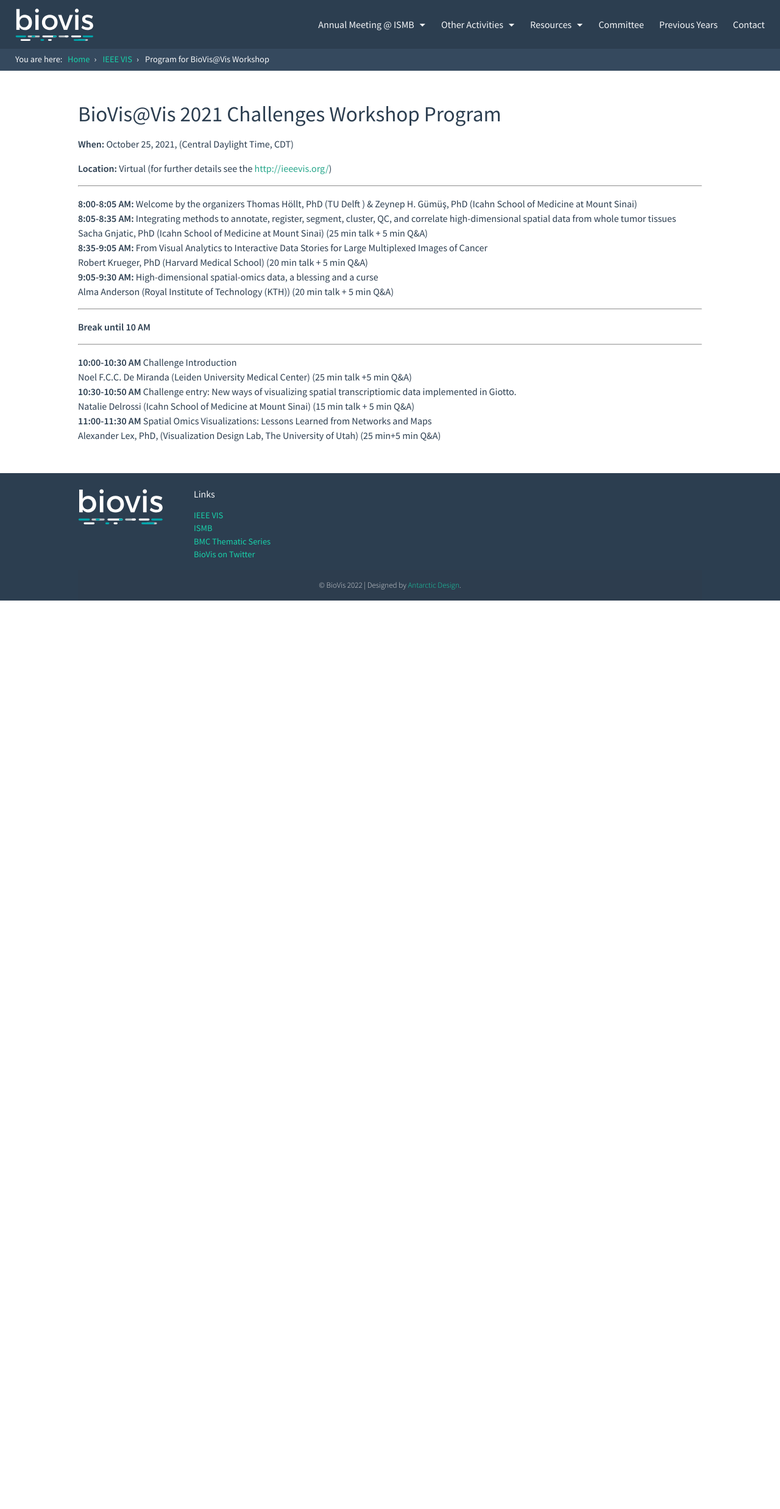
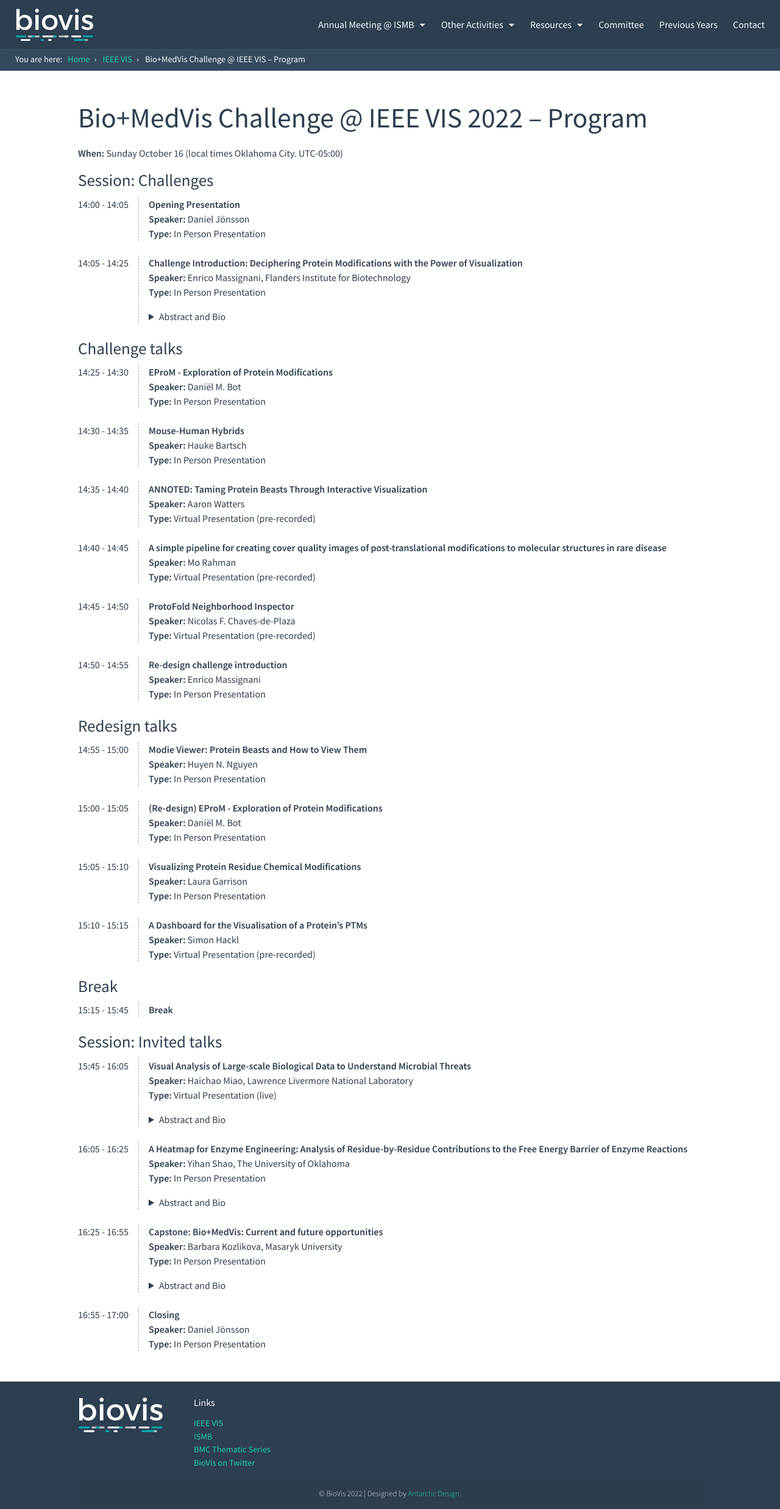
Before and after one commit to foreveremain/2024, a Jekyll site: the page built from program_ieee.md, in a window 1280 px wide. Shown: the whole page at 61% size. Built offline with Jekyll 4.4.1, drawn with Linux system fonts in a browser that asks for light colours; before the commit the page ends 985 px from its top, so only the background shows below that.

Commit message:
add Bio+MedVis Challenge program

```diff
--- a/css/main.css
+++ b/css/main.css
@@ -814,11 +814,23 @@ ul.post-list {
     margin-bottom: 1.5em;
 }
 
+@media only screen and (max-width: 700px) {
+    .schedulerow {
+        display: block;
+    }
+
+    .schedulerow > :first-child {
+        margin-bottom: 0.5em;
+    }
+}
+
 .schedulerow > :first-child {
     flex-shrink: 0;
+}
 
-    border-right: 1px dashed #aaa;
-    padding-right: 1em;
+.schedulerow > :nth-child(2) {
+    padding-left: 1em;
+    border-left: 1px dashed #aaa;
 }
 
 .schedulerow ul {
@@ -828,6 +840,14 @@ ul.post-list {
 .schedulerow .speaker {
     font-weight: bold;
     text-decoration: underline;
+}
+
+.schedulerow details {
+    margin-top: 1em;
+}
+
+.schedulerow details summary {
+    cursor: pointer;
 }
 
 /* --- */
--- a/program_ieee.md
+++ b/program_ieee.md
@@ -1,38 +1,13 @@
 ---
 layout: page
-title: Program for BioVis@Vis Workshop
+title: Bio+MedVis Challenge @ IEEE VIS – Program
 permalink: /program_ieee/
 back_title: IEEE VIS
-back_url: ieeevis
+back_url: biovisChallenges_vis
 ---
 
-## BioVis@Vis 2021 Challenges Workshop Program
+# Bio+MedVis Challenge @ IEEE VIS 2022 – Program
 
-**When:** October 25, 2021, (Central Daylight Time, CDT)
+**When:** Sunday October 16 (local times Oklahoma City. UTC-05:00)
 
-**Location:** Virtual (for further details see the [http://ieeevis.org/](http://ieeevis.org/))
-
-<a name="agenda"></a>
-
-<hr>
-
-**8:00-8:05 AM:** Welcome by the organizers Thomas Höllt, PhD (TU Delft ) & Zeynep H. Gümüş, PhD (Icahn School of Medicine at Mount Sinai)
-**8:05-8:35 AM:** Integrating methods to annotate, register, segment, cluster, QC, and correlate high-dimensional spatial data from whole tumor tissues
-Sacha Gnjatic, PhD (Icahn School of Medicine at Mount Sinai) (25 min talk + 5 min Q&A)
-**8:35-9:05 AM:** From Visual Analytics to Interactive Data Stories for Large Multiplexed Images of Cancer
-Robert Krueger, PhD (Harvard Medical School) (20 min talk + 5 min Q&A)
-**9:05-9:30 AM:** High-dimensional spatial-omics data, a blessing and a curse
-Alma Anderson (Royal Institute of Technology (KTH)) (20 min talk + 5 min Q&A)
-
-<hr>
-
-**Break until 10 AM**
-
-<hr>
-
-**10:00-10:30 AM** Challenge Introduction
-Noel F.C.C. De Miranda (Leiden University Medical Center) (25 min talk +5 min Q&A)
-**10:30-10:50 AM** Challenge entry: New ways of visualizing spatial transcriptiomic data implemented in Giotto.
-Natalie Delrossi  (Icahn School of Medicine at Mount Sinai)  (15 min talk + 5 min Q&A)
-**11:00-11:30 AM** Spatial Omics Visualizations: Lessons Learned from Networks and Maps
-Alexander Lex, PhD, (Visualization Design Lab, The University of Utah) (25 min+5 min Q&A)
+{% include_relative program_ieee_timetable.html %}
--- /dev/null
+++ b/program_ieee_timetable.html
@@ -0,0 +1,221 @@
+<h3>Session: Challenges</h3>
+
+<div class="schedulerow">
+    <div class="timeSpans">14:00 - 14:05</div>
+    <div class="scheduledetails">
+        <div class="well"><strong>Opening Presentation</strong></div>
+        <div class="room"><strong>Speaker:</strong> Daniel Jönsson</div>
+        <div class="room"><strong>Type:</strong> In Person Presentation</div>
+    </div>
+</div>
+<div class="schedulerow">
+    <div class="timeSpans">14:05 - 14:25</div>
+    <div class="scheduledetails">
+        <div class="well"><strong>Challenge Introduction: Deciphering Protein Modifications with the Power of
+                Visualization</strong></div>
+        <div class="room"><strong>Speaker:</strong> Enrico Massignani, Flanders Institute for Biotechnology</div>
+        <div class="room"><strong>Type:</strong> In Person Presentation</div>
+        <details>
+            <summary>Abstract and Bio</summary>
+            <p><strong>Abstract:</strong> Post-Translational Modification (PTM) is the covalent addition or removal of
+                functional groups from an amino acid residue in a protein. Thus, PTMs contribute greatly to the
+                complexity of the proteome by generating millions of potential proteoforms from a few thousands of
+                unmodified proteins. PTMs play a key regulatory role in every known biological process - from signal
+                transduction to mRNA splicing - and their dysregulation is often a hallmark of disease. An important
+                aspect is that multiple PTMs can co-exist on the same protein, histones being a prime example of this
+                crosstalk. Within this context, one of the projects of the CompOmics group is reprocessing proteomics
+                data from the PRIDE repository using “ionbot”, a machine learning-based peptide identification engine
+                that can perform “open PTM searches” to identify all PTMs that are present in a sample. Although the
+                project has successfully found new PTMs, the challenge we face now is finding a clear and concise
+                visualization to communicate and interpret our results.</p>
+            <p><strong>Bio:</strong> Enrico Massignani studied Biotechnology and Bioinformatics at the University of
+                Milan (Italy). He learned my PhD in 2021 with a thesis on computational methods to research protein
+                arginine methylations and other PTMs by mass spectrometry, supervised by Dr Tiziana Bonaldi at the
+                European School of Medicine (SEMM, Milan, Italy). He is currently working as a Postdoc at the Flanders
+                Institute for Biotechnology, in the CompOmics group led by Prof Lennart Martens. His research mainly
+                focuses on understanding the effects of PTMs on a protein's structure and function and how different
+                PTMs can interact with each other.</p>
+        </details>
+    </div>
+</div>
+
+<h3>Challenge talks</h3>
+
+<div class="schedulerow">
+    <div class="timeSpans">14:25 - 14:30</div>
+    <div class="scheduledetails">
+        <div class="well"><strong>EProM - Exploration of Protein Modifications</strong></div>
+        <div class="room"><strong>Speaker:</strong> Daniël M. Bot</div>
+        <div class="room"><strong>Type:</strong> In Person Presentation</div>
+    </div>
+</div>
+<div class="schedulerow">
+    <div class="timeSpans">14:30 - 14:35</div>
+    <div class="scheduledetails">
+        <div class="well"><strong>Mouse-Human Hybrids</strong></div>
+        <div class="room"><strong>Speaker:</strong> Hauke Bartsch</div>
+        <div class="room"><strong>Type:</strong> In Person Presentation</div>
+    </div>
+</div>
+<div class="schedulerow">
+    <div class="timeSpans">14:35 - 14:40</div>
+    <div class="scheduledetails">
+        <div class="well"><strong>ANNOTED: Taming Protein Beasts Through Interactive Visualization</strong></div>
+        <div class="room"><strong>Speaker:</strong> Aaron Watters</div>
+        <div class="room"><strong>Type:</strong> Virtual Presentation (pre-recorded)</div>
+    </div>
+</div>
+<div class="schedulerow">
+    <div class="timeSpans">14:40 - 14:45</div>
+    <div class="scheduledetails">
+        <div class="well"><strong>A simple pipeline for creating cover quality images of post-translational
+                modifications to molecular structures in rare disease</strong></div>
+        <div class="room"><strong>Speaker:</strong> Mo Rahman</div>
+        <div class="room"><strong>Type:</strong> Virtual Presentation (pre-recorded)</div>
+    </div>
+</div>
+<div class="schedulerow">
+    <div class="timeSpans">14:45 - 14:50</div>
+    <div class="scheduledetails">
+        <div class="well"><strong>ProtoFold Neighborhood Inspector</strong></div>
+        <div class="room"><strong>Speaker:</strong> Nicolas F. Chaves-de-Plaza</div>
+        <div class="room"><strong>Type:</strong> Virtual Presentation (pre-recorded)</div>
+    </div>
+</div>
+<div class="schedulerow">
+    <div class="timeSpans">14:50 - 14:55</div>
+    <div class="scheduledetails">
+        <div class="well"><strong>Re-design challenge introduction</strong></div>
+        <div class="room"><strong>Speaker:</strong> Enrico Massignani</div>
+        <div class="room"><strong>Type:</strong> In Person Presentation</div>
+    </div>
+</div>
+
+<h3>Redesign talks</h3>
+
+<div class="schedulerow">
+    <div class="timeSpans">14:55 - 15:00</div>
+    <div class="scheduledetails">
+        <div class="well"><strong>Modie Viewer: Protein Beasts and How to View Them</strong></div>
+        <div class="room"><strong>Speaker:</strong> Huyen N. Nguyen</div>
+        <div class="room"><strong>Type:</strong> In Person Presentation</div>
+    </div>
+</div>
+<div class="schedulerow">
+    <div class="timeSpans">15:00 - 15:05</div>
+    <div class="scheduledetails">
+        <div class="well"><strong>(Re-design) EProM - Exploration of Protein Modifications</strong></div>
+        <div class="room"><strong>Speaker:</strong> Daniël M. Bot</div>
+        <div class="room"><strong>Type:</strong> In Person Presentation</div>
+    </div>
+</div>
+<div class="schedulerow">
+    <div class="timeSpans">15:05 - 15:10</div>
+    <div class="scheduledetails">
+        <div class="well"><strong>Visualizing Protein Residue Chemical Modifications</strong></div>
+        <div class="room"><strong>Speaker:</strong> Laura Garrison</div>
+        <div class="room"><strong>Type:</strong> In Person Presentation</div>
+    </div>
+</div>
+<div class="schedulerow">
+    <div class="timeSpans">15:10 - 15:15</div>
+    <div class="scheduledetails">
+        <div class="well"><strong>A Dashboard for the Visualisation of a Protein’s PTMs</strong></div>
+        <div class="room"><strong>Speaker:</strong> Simon Hackl</div>
+        <div class="room"><strong>Type:</strong> Virtual Presentation (pre-recorded)</div>
+    </div>
+</div>
+
+
+<h3>Break</h3>
+<div class="schedulerow">
+    <div class="timeSpans">15:15 - 15:45</div>
+    <div class="scheduledetails">
+        <div class="well"><strong>Break</strong></div>
+    </div>
+</div>
+
+<h3>Session: Invited talks</h3>
+
+<div class="schedulerow">
+    <div class="timeSpans">15:45 - 16:05</div>
+    <div class="scheduledetails">
+        <div class="well"><strong>Visual Analysis of Large-scale Biological Data to Understand Microbial
+                Threats</strong></div>
+        <div class="room"><strong>Speaker:</strong> Haichao Miao, Lawrence Livermore National Laboratory</div>
+        <div class="room"><strong>Type:</strong> Virtual Presentation (live)</div>
+        <details>
+            <summary>Abstract and Bio</summary>
+            <p><strong>Abstract:</strong> Infectious diseases pose a threat to both public health and economies
+                worldwide. Dedicated cell imaging research and the development of novel drugs will be critical to
+                countering these microbial threats, such as antibiotic-resistant bacteria. However, with the increasing
+                capabilities of imaging techniques and the design of novel biomolecular therapeutics, the corresponding
+                data are becoming increasingly difficult to analyze, and both existing data management and visualization
+                are reaching their limits. In this talk, I will introduce two areas where the large scale of data and
+                its spatial complexity make sense-making difficult, and discuss the challenges and possible solutions.
+                In DNA nanotechnology, DNA can be used as a building material for constructing nanoscale therapeutic
+                devices. However, the spatial conformations and number of features require abstract visual
+                representations to effectively display information relevant to a particular in silico design task. Also,
+                novel microscopes for dynamic imaging of cells, such as the lattice light sheet microscope, achieve
+                unprecedented temporal resolutions and acquisition durations that can produce TB-scale data with
+                incredibly high spatial complexity. Addressing these challenges goes beyond finding suitable visual
+                representations but also requires appropriate solutions for data access and real-time exploration.</p>
+            <p><strong>Bio:</strong> Haichao Miao is a researcher at the Center for Applied Scientific Computing,
+                Lawrence Livermore National Laboratory. He focuses on applying visualization and virtual reality methods
+                to problems in dynamic microscopy and additive manufacturing. He received his PhD in computer science
+                from TU Wien, Austria, in 2019. From 2016 to 2020, he worked at the Austrian Institute of Technology,
+                where he focused on the development of in-silico design methods for DNA nanostructure modeling.</p>
+        </details>
+    </div>
+</div>
+<div class="schedulerow">
+    <div class="timeSpans">16:05 - 16:25</div>
+    <div class="scheduledetails">
+        <div class="well"><strong>A Heatmap for Enzyme Engineering: Analysis of Residue-by-Residue Contributions to the
+                Free Energy Barrier of Enzyme Reactions</strong></div>
+        <div class="room"><strong>Speaker:</strong> Yihan Shao, The University of Oklahoma</div>
+        <div class="room"><strong>Type:</strong> In Person Presentation</div>
+        <details>
+            <summary>Abstract and Bio</summary>
+            <p><strong>Abstract:</strong> In enzyme mechanistic studies and mutant designs, it is highly desirable to
+                know the individual residue contributions to the reaction free energy barrier. In this talk, we will
+                show that such free energy contributions from each residue can be readily obtained by post-processing ab
+                initio quantum mechanical molecular mechanical (ai-QM/MM) free energy simulation trajectories.
+                Specifically, through mean force integration along the minimum free energy pathway (MFEP), one can
+                obtain the electrostatic, polarization, and van der Waals (vdW) contributions from each residue to the
+                free energy barrier. Separately, a similar analysis procedure will allow us to assess the contribution
+                from different reaction coordinates. The chorimate mutase reaction will be used to demonstrate the
+                utilization of these two trajectory analysis tools. </p>
+            <p><strong>Bio:</strong> Dr. Yihan Shao is an Associate Professor of Chemistry and Biochemistry at the
+                University of Oklahoma. He develops computational methods and software for modeling enzyme reactions,
+                such as CRISPR Cas protein catalysis, and protein covalent inhibition. He also facilitates the
+                development of bioimaging (fluorescence, chemiluminescence, bioluminescence, positron emission
+                tomography, and optoacoustics) probes. </p>
+        </details>
+    </div>
+</div>
+<div class="schedulerow">
+    <div class="timeSpans">16:25 - 16:55</div>
+    <div class="scheduledetails">
+        <div class="well"><strong>Capstone: Bio+MedVis: Current and future opportunities</strong></div>
+        <div class="room"><strong>Speaker:</strong> Barbara Kozlikova, Masaryk University</div>
+        <div class="room"><strong>Type:</strong> In Person Presentation</div>
+        <details>
+            <summary>Abstract and Bio</summary>
+            <p><strong>Bio:</strong> Barbora Kozlíková is an associate professor at the department of Visual Computing
+                at Masaryk University in Brno, Czech Republic. She is the head of Visitlab, a visualization laboratory
+                focusing on interdisciplinary research in visualization and visual analysis. She is supervising 7 PhD
+                students. She received her PhD in 2011 and since then, she is working on many research projects and
+                scientific visualization topics, mostly connected with biochemistry and bioinformatics. She teaches
+                visualization and computer graphics at the Masaryk University.</p>
+        </details>
+    </div>
+</div>
+<div class="schedulerow">
+    <div class="timeSpans">16:55 - 17:00</div>
+    <div class="scheduledetails">
+        <div class="well"><strong>Closing</strong></div>
+        <div class="room"><strong>Speaker:</strong> Daniel Jönsson</div>
+        <div class="room"><strong>Type:</strong> In Person Presentation</div>
+    </div>
+</div>
```
Also changed, not shown: biovis_challenge.md (+3 -1 lines).
